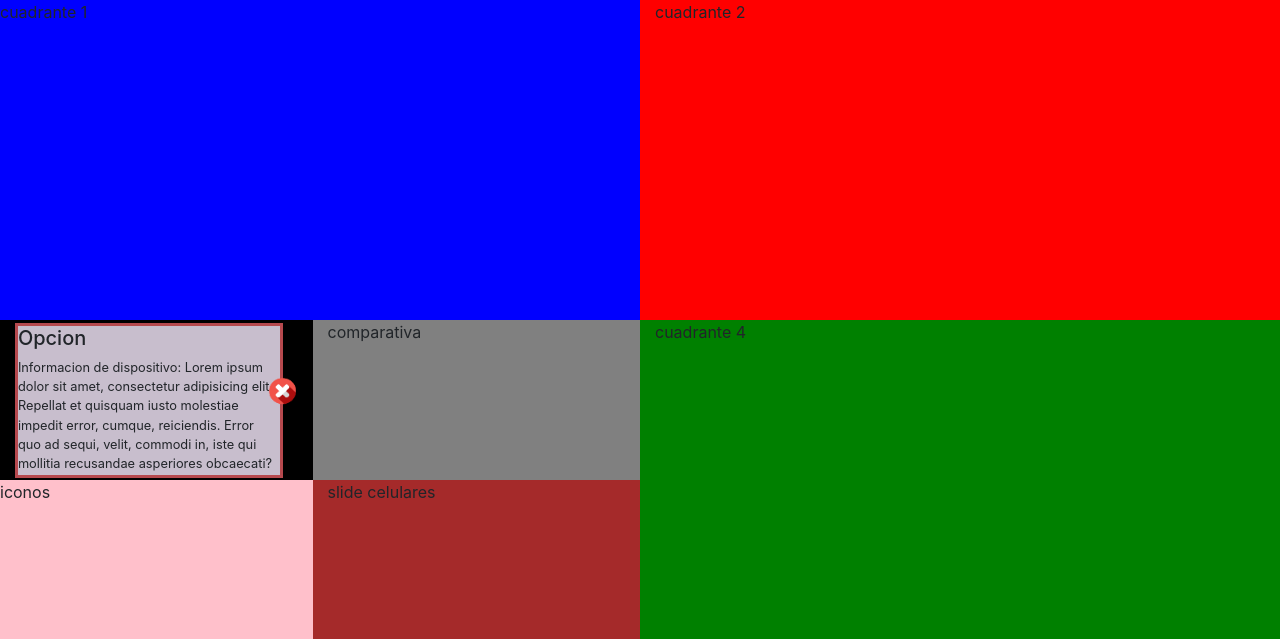
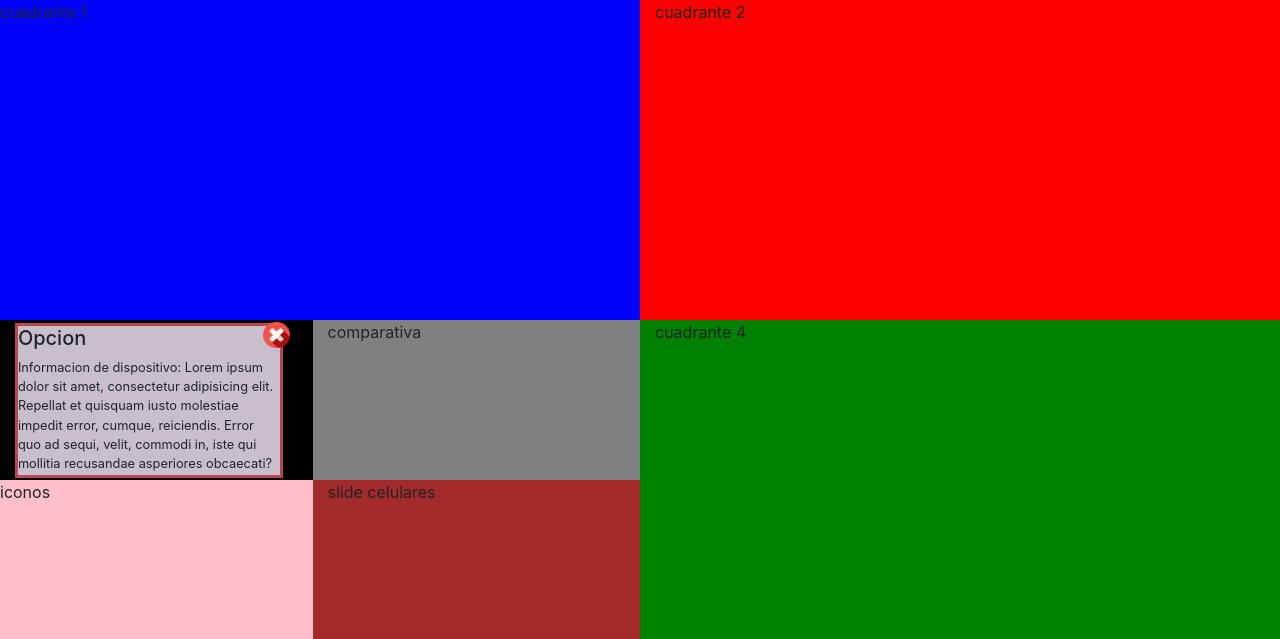
Before and after one commit to vargasaguirre/primerParcialModelado, a PHP site: page / in a window 1280 px wide. Shown: the top 639 px of the page. Run offline with PHP 8.4, Linux system fonts and the light colour scheme.

Commit message:
Arreglo boton
Arreglo boton de cerrar ahora se adapta a cualquiera pantalla

```diff
--- a/css/style.css
+++ b/css/style.css
@@ -18,9 +18,9 @@
 	 font-size: 1vw;
 }
 #cancel{
-    width: 2.1%;
-    position:fixed;
-    left: 21%;
-    top: 47.2%;
+    width: 8%;
+    position:absolute;
+    left: 85%;
+    top: 1%;
     transform: ;
 }
--- a/js/funciones.js
+++ b/js/funciones.js
@@ -17,9 +17,9 @@ $(document).ready(function(){
             if(yinicial<yfinal){
                 //alert("y subio");
                 $("#informacionC3").css("transform","rotate(0deg)");
-                $("#cancel").css("width","10.2%");
-                $("#cancel").css("left","95%");
-                $("#cancel").css("top","-5%");
+                $("#cancel").css("width","10%");
+                $("#cancel").css("left","93.5%");
+                $("#cancel").css("top","-3%");
                 }else{
                 //alert("y bajo");
                 $("#informacionC3").css("transform","rotate(180deg)");
```
